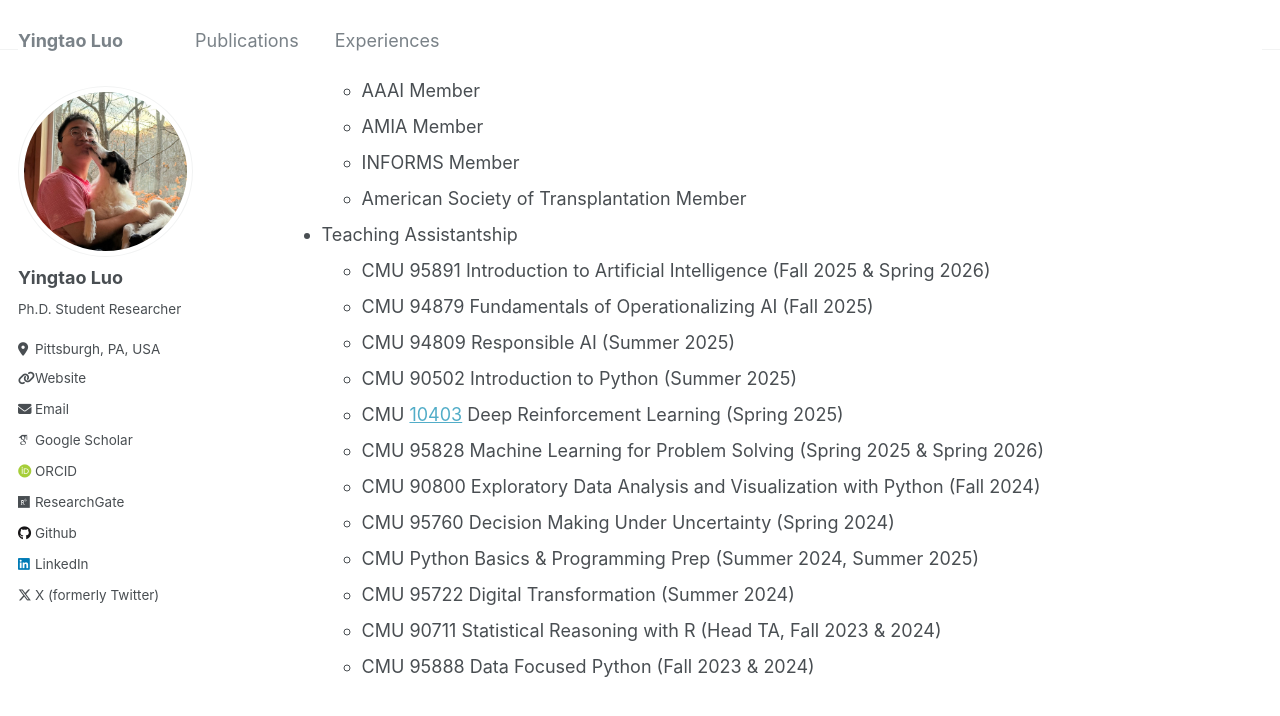
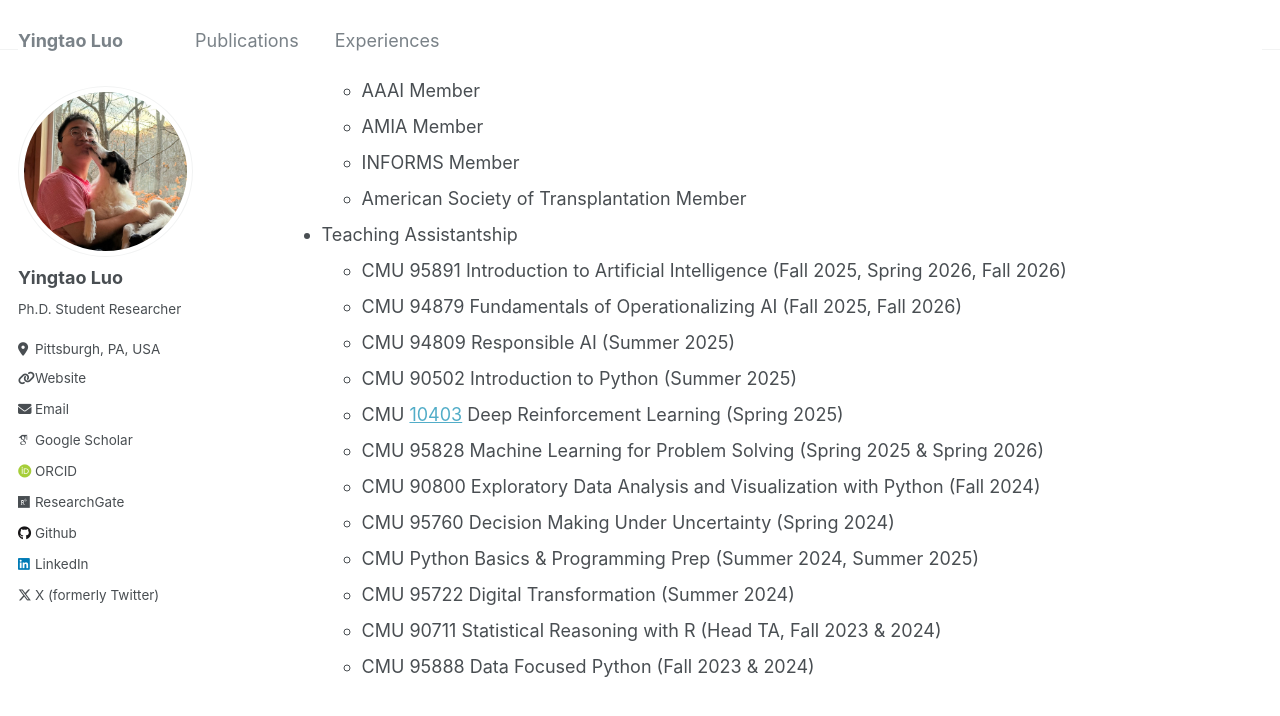
Before and after one commit to yingtaoluo/yingtaoluo.github.io, a Jekyll site: the page built from _pages/experiences.md, in a window 1280 px wide and 900 px high, scrolled down 1924 px. Shown: the top 716 px of the window. Built offline with Jekyll 4.4.1, drawn with Linux system fonts in a browser that asks for light colours; some web fonts are replaced.

Commit message:
Update experiences.md

```diff
--- a/_pages/experiences.md
+++ b/_pages/experiences.md
@@ -69,8 +69,8 @@ Academic Services
   * INFORMS Member
   * American Society of Transplantation Member
 * Teaching Assistantship
-  * CMU 95891 Introduction to Artificial Intelligence (Fall 2025 & Spring 2026)
-  * CMU 94879 Fundamentals of Operationalizing AI (Fall 2025)
+  * CMU 95891 Introduction to Artificial Intelligence (Fall 2025, Spring 2026, Fall 2026)
+  * CMU 94879 Fundamentals of Operationalizing AI (Fall 2025, Fall 2026)
   * CMU 94809 Responsible AI (Summer 2025)
   * CMU 90502 Introduction to Python (Summer 2025)
   * CMU [10403](https://cmudeeprl.github.io/403website_s25/) Deep Reinforcement Learning (Spring 2025)
```
